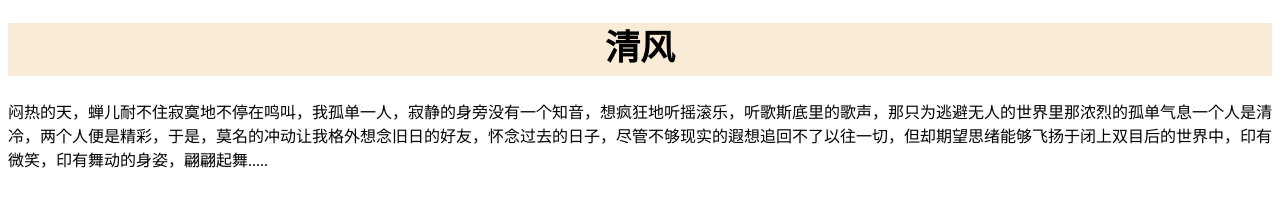
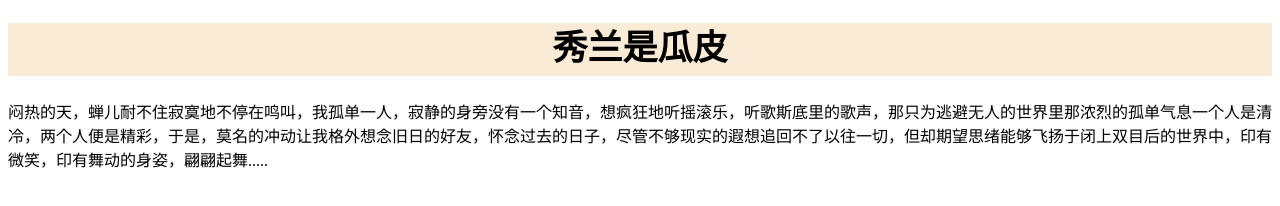
Before and after one commit to wangyaowu1/re01-one, a plain HTML site: page index.html in a window 1280 px wide. Drawn offline with Linux system fonts and the light colour scheme.

Commit message:
Update index.html

```diff
--- a/index.html
+++ b/index.html
@@ -21,7 +21,7 @@
 </head>
 <body>
  <div class="noe">
-  <h1>清风</h1>
+  <h1>秀兰是瓜皮</h1>
  </div>
  <div >闷热的天，蝉儿耐不住寂寞地不停在鸣叫，我孤单一人，寂静的身旁没有一个知音，想疯狂地听摇滚乐，听歌斯底里的歌声，那只为逃避无人的世界里那浓烈的孤单气息一个人是清冷，两个人便是精彩，于是，莫名的冲动让我格外想念旧日的好友，怀念过去的日子，尽管不够现实的遐想追回不了以往一切，但却期望思绪能够飞扬于闭上双目后的世界中，印有微笑，印有舞动的身姿，翩翩起舞.....</div>
 </body>
```
